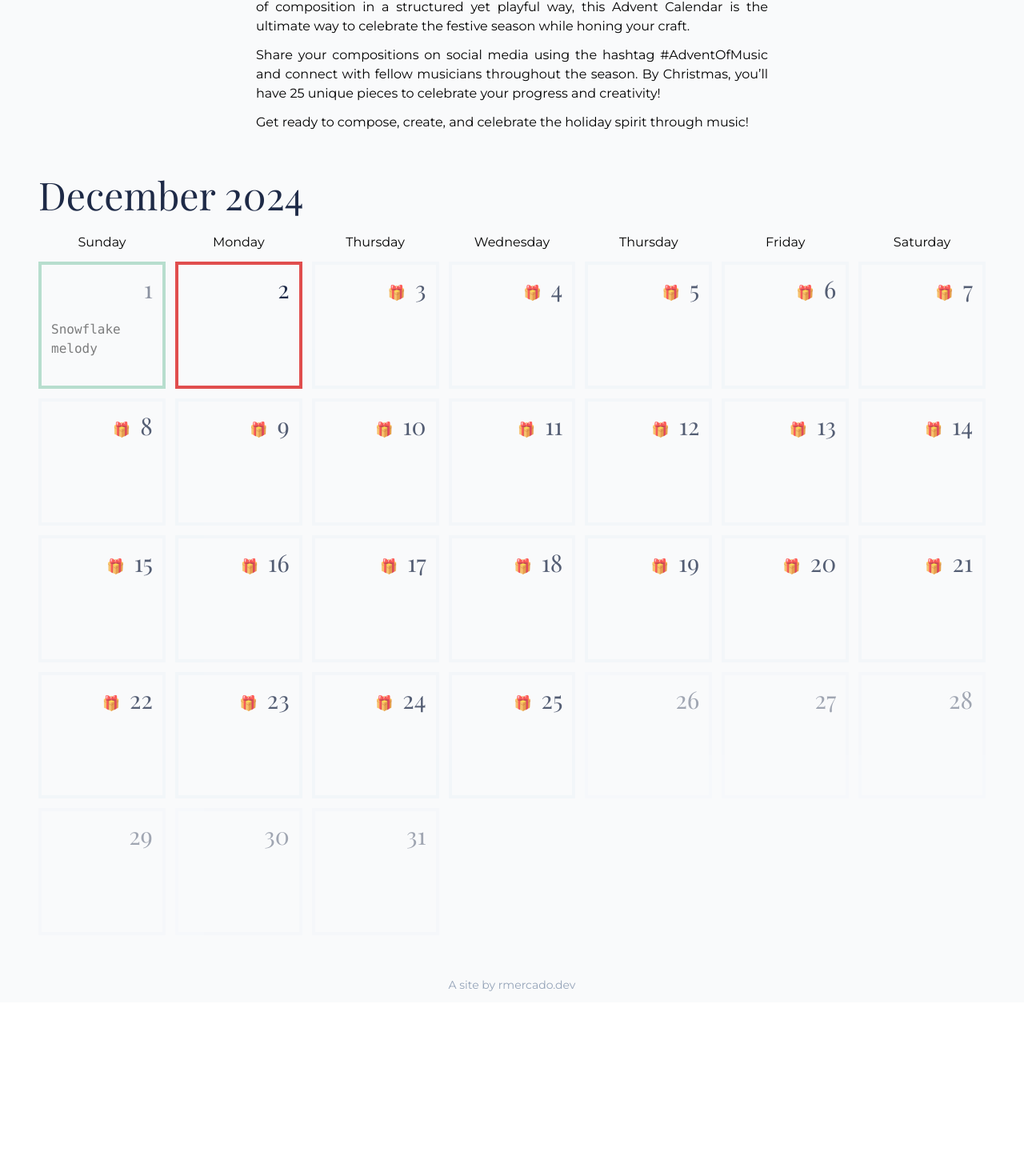
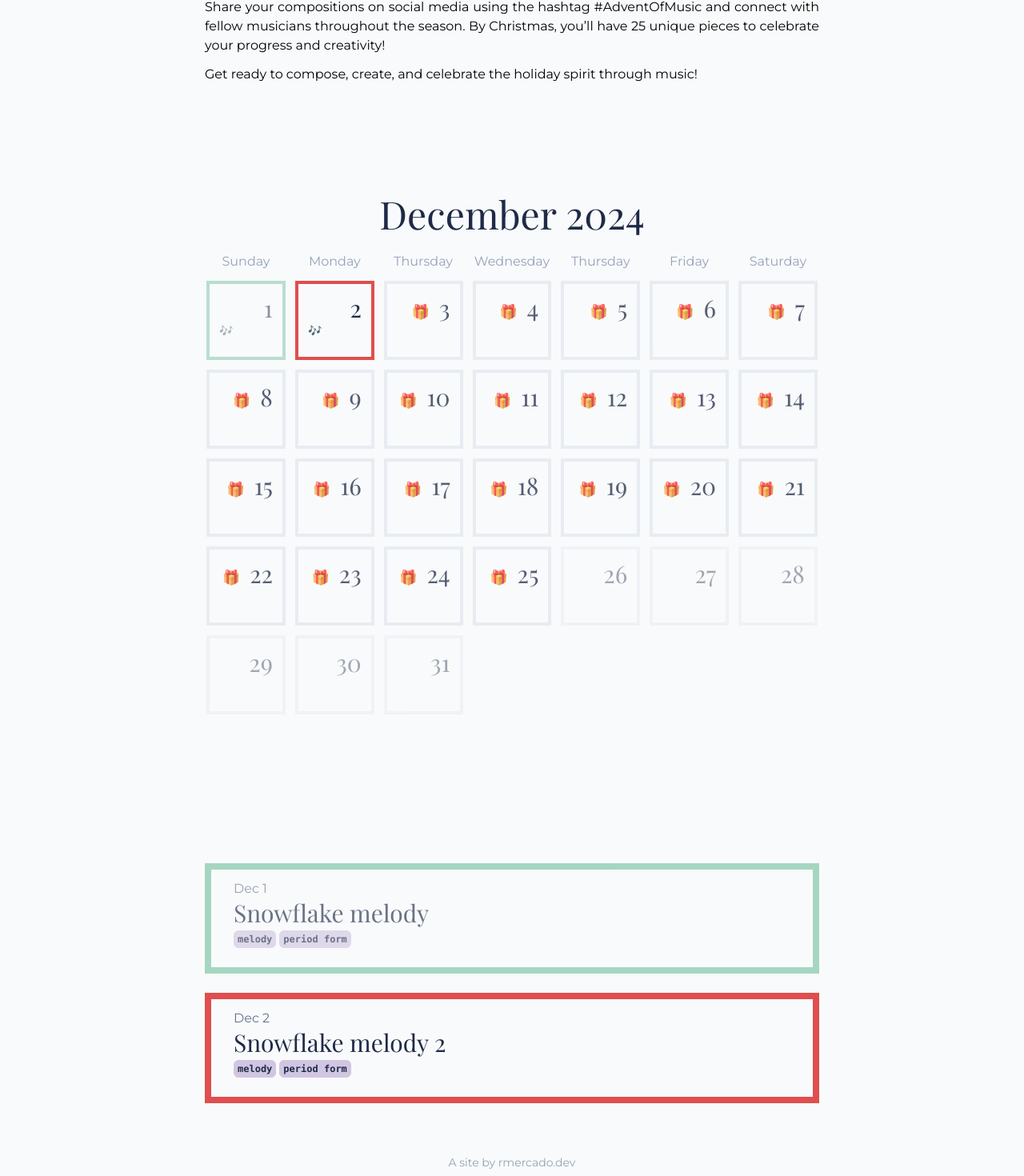
Before and after one commit to rmercado6/adventofmusic, a Vue app: page / in a window 1280 px wide. Shown: the part 581-2051 px from the top of the page at 80% size. Before the commit the page ends 1834 px from the top, so only its background shows below. Built offline with nearby package versions, Linux system fonts and the light colour scheme; a web font is replaced by a local one.

Commit message:
fix: add display of daily events

```diff
--- a/src/assets/base.css
+++ b/src/assets/base.css
@@ -5,7 +5,7 @@
 @tailwind utilities;
 
 #app {
-    @apply bg-white;
+    @apply bg-white md:px-12 px-6;
 }
 
 h1, h2, h3 {
@@ -14,15 +14,15 @@ h1, h2, h3 {
 }
 
 h1 {
-    @apply text-7xl mb-12;
+    @apply text-4xl md:text-7xl my-6 md:mb-12 md:mt-0;
 }
 
 h2 {
-    @apply text-5xl
+    @apply text-2xl md:text-5xl;
 }
 
 h3 {
-    @apply text-3xl
+    @apply md:text-3xl;
 }
 
 body {
--- a/src/assets/days.json
+++ b/src/assets/days.json
@@ -1,127 +1,139 @@
 [
   {
     "day": 1,
-    "class": "day event past",
-    "title": "Snowflake melody"
+    "class": "past",
+    "title": "Snowflake melody",
+    "body": "",
+    "emoji": "\uD83C\uDFB6",
+    "tags": [
+      "melody",
+      "period form"
+    ]
   },
   {
     "day": 2,
-    "class": "day event active"
+    "class": "active",
+    "title": "Snowflake melody 2",
+    "emoji": "\uD83C\uDFB6",
+    "tags": [
+      "melody",
+      "period form"
+    ]
   },
   {
     "day": 3,
-    "class": "day event upcoming"
+    "class": "upcoming"
   },
   {
     "day": 4,
-    "class": "day event upcoming"
+    "class": "upcoming"
   },
   {
     "day": 5,
-    "class": "day event upcoming"
+    "class": "upcoming"
   },
   {
     "day": 6,
-    "class": "day event upcoming"
+    "class": "upcoming"
   },
   {
     "day": 7,
-    "class": "day event upcoming"
+    "class": "upcoming"
   },
   {
     "day": 8,
-    "class": "day event upcoming"
+    "class": "upcoming"
   },
   {
     "day": 9,
-    "class": "day event upcoming"
+    "class": "upcoming"
   },
   {
     "day": 10,
-    "class": "day event upcoming"
+    "class": "upcoming"
   },
   {
     "day": 11,
-    "class": "day event upcoming"
+    "class": "upcoming"
   },
   {
     "day": 12,
-    "class": "day event upcoming"
+    "class": "upcoming"
   },
   {
     "day": 13,
-    "class": "day event upcoming"
+    "class": "upcoming"
   },
   {
     "day": 14,
-    "class": "day event upcoming"
+    "class": "upcoming"
   },
   {
     "day": 15,
-    "class": "day event upcoming"
+    "class": "upcoming"
   },
   {
     "day": 16,
-    "class": "day event upcoming"
+    "class": "upcoming"
   },
   {
     "day": 17,
-    "class": "day event upcoming"
+    "class": "upcoming"
   },
   {
     "day": 18,
-    "class": "day event upcoming"
+    "class": "upcoming"
   },
   {
     "day": 19,
-    "class": "day event upcoming"
+    "class": "upcoming"
   },
   {
     "day": 20,
-    "class": "day event upcoming"
+    "class": "upcoming"
   },
   {
     "day": 21,
-    "class": "day event upcoming"
+    "class": "upcoming"
   },
   {
     "day": 22,
-    "class": "day event upcoming"
+    "class": "upcoming"
   },
   {
     "day": 23,
-    "class": "day event upcoming"
+    "class": "upcoming"
   },
   {
     "day": 24,
-    "class": "day event upcoming"
+    "class": "upcoming"
   },
   {
     "day": 25,
-    "class": "day event upcoming"
+    "class": "upcoming"
   },
   {
     "day": 26,
-    "class": "day event disabled"
+    "class": "disabled"
   },
   {
     "day": 27,
-    "class": "day event disabled"
+    "class": "disabled"
   },
   {
     "day": 28,
-    "class": "day event disabled"
+    "class": "disabled"
   },
   {
     "day": 29,
-    "class": "day event disabled"
+    "class": "disabled"
   },
   {
     "day": 30,
-    "class": "day event disabled"
+    "class": "disabled"
   },
   {
     "day": 31,
-    "class": "day event disabled"
+    "class": "disabled"
   }
 ]
--- a/src/components/TheWelcome.vue
+++ b/src/components/TheWelcome.vue
@@ -5,16 +5,17 @@ import dayDisplay from "./dayDisplay.vue";
 
 const days = ref(['Sunday', 'Monday', 'Thursday', 'Wednesday', 'Thursday', 'Friday', 'Saturday'])
 const data = ref(json);
+const showModal = ref(false);
 </script>
 
 <template>
-  <div class="w-full h-screen flex items-center justify-center flex-col">
-    <h1 class="border-b-4 border-b-gold w-1/2 text-center pb-4">
+  <div class="w-full min-h-screen flex items-center justify-center flex-col">
+    <h1 class="border-b-4 border-b-gold w-full md:w-2/3 3xl:w-1/3 max-w-3xl text-center pb-4">
       🎄
       Advent of Music
       🎼
     </h1>
-    <div class="w-1/2 text-justify flex flex-col gap-3">
+    <div class="w-full md:w-2/3 3xl:w-1/3 max-w-3xl text-justify flex flex-col gap-3">
       <p>This holiday season, unlock your creativity with a unique Advent Calendar designed for musicians, composers,
         and music lovers alike. From December 1st to December 25th, embark on a daily challenge that will inspire new
         ideas, techniques, and compositions. Each day reveals a new prompt or task — from composing a melody in a
@@ -36,15 +37,52 @@ const data = ref(json);
     </div>
 
   </div>
-  <h2 class="mx-12 mb-6">December 2024</h2>
-  <div class="mx-12 grid grid-cols-7 gap-3">
-    <div v-for="day in days" :key="day" class="day">{{day}}</div>
-    <dayDisplay v-for="item in data" :key="item.day" :day="item"></dayDisplay>
+  <div class="flex flex-col md:h-screen pb-3 items-center py-12 md:py-6">
+    <h2 class="mb-6">December 2024</h2>
+    <div>
+      <div class="grid grid-cols-7 md:gap-3 gap-1 max-w-3xl aspect-video">
+        <div v-for="day in days" :key="day" class="day hidden md:flex">{{day}}</div>
+        <div v-for="day in days" :key="day" class="day md:hidden flex">{{day[0]}}</div>
+        <dayDisplay v-for="item in data" :key="item.day" :day="item"></dayDisplay>
+      </div>
+    </div>
+  </div>
+
+  <div class="mt-12 flex flex-col items-center w-full divide-y divide-slate-300">
+    <div v-for="item in data.filter(d => (!d.class.includes('disabled')) && !d.class.includes('upcoming'))"
+         :key="item.day" :id="item.day" :class="'detail ' + item.class">
+      <span class="text-slate-500">Dec {{item.day}}</span>
+      <h3 class="grow mb-1">{{item.title}}</h3>
+      <div class="flex gap-1 mb-3">
+        <span v-for="pill in item.tags" :key="pill" class="pill">
+          {{pill}}
+        </span>
+      </div>
+      <span>
+        {{item.body}}
+      </span>
+    </div>
   </div>
 </template>
 
 <style scoped>
 .day {
-  @apply flex w-full justify-center items-center;
+  @apply w-full justify-center items-center text-slate-400;
+}
+
+.detail {
+  @apply max-w-3xl w-full py-3 px-7 flex flex-col my-3;
+}
+
+.detail.past {
+  @apply border border-8 border-green opacity-65;
+}
+
+.detail.active {
+  @apply border border-8 border-red;
+}
+
+.pill {
+  @apply py-0.5 px-1 rounded-md border border-lavender text-midnight bg-lavender font-semibold font-mono text-xs;
 }
 </style>
--- a/src/components/dayDisplay.vue
+++ b/src/components/dayDisplay.vue
@@ -1,30 +1,26 @@
 <script setup>
+import {ref} from "vue";
+
 defineProps({
   day: Object
 });
 </script>
 
 <template>
-  <div :class="day.class">
-    <h3 class="flex items-end gap-3">
-      <span v-if="day.class.includes('upcoming')" class="text-lg">🎁</span>
+  <a :class="'event ' + day.class" :href="'#' + day.day">
+    <h3 class="flex justify-end md:items-end items-center md:gap-3 gap-2 w-full">
+      <span v-if="day.class.includes('upcoming')" class="md:text-lg text-xs">🎁</span>
       <span>{{day.day}}</span>
     </h3>
-    <div class="flex flex-col grow items-center justify-center w-full">
-      <span class="title font-mono">
-        {{day.title}}
-      </span>
-    </div>
-  </div>
+    <span class="emoji">
+      {{day.emoji}}
+    </span>
+  </a>
 </template>
 
 <style scoped>
-.day {
-  @apply !justify-start !items-end flex flex-col;
-}
-
 .event {
-  @apply aspect-square p-3 border border-4 border-slate-100;
+  @apply flex flex-col aspect-square p-1 md:p-3 border md:border-4 border-slate-200;
 }
 
 .event.past {
@@ -42,4 +38,7 @@ defineProps({
 .event.disabled {
   @apply text-slate-400 opacity-40;
 }
+.emoji {
+  @apply text-sm font-mono md:flex hidden grow;
+}
 </style>
--- a/tailwind.config.js
+++ b/tailwind.config.js
@@ -13,7 +13,7 @@ export default {
         red: '#e04e4e',              // Rich red, for alerts, actions, etc.
         green: '#78c3a3',            // Soft green, for balance, buttons, etc.
         white: '#f9fafb',            // Clean white background
-        gray: '#4b5563',             // Dark gray text
+        // gray: '#4b5563',             // Dark gray text
         lavender: '#d1c6e1',         // Soft lavender, for subtle accents or borders
         blue: '#2d3a58',             // Twilight blue, for secondary elements
       },
```
